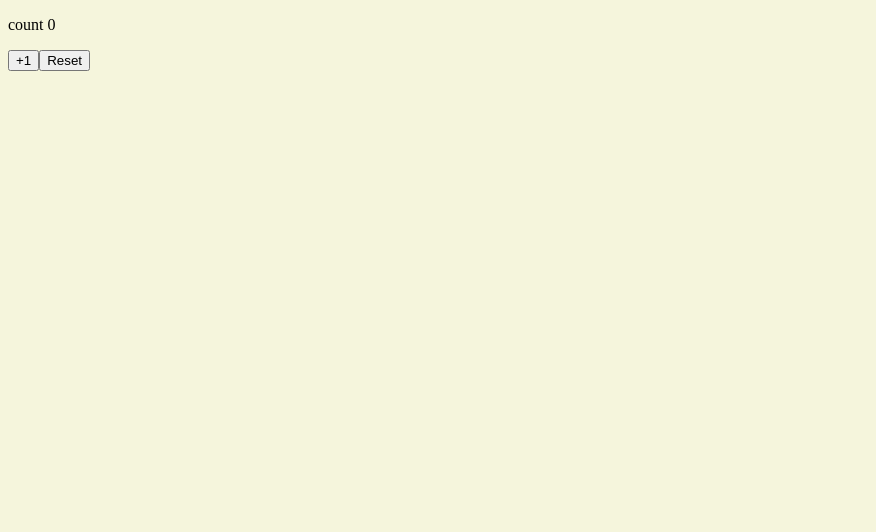
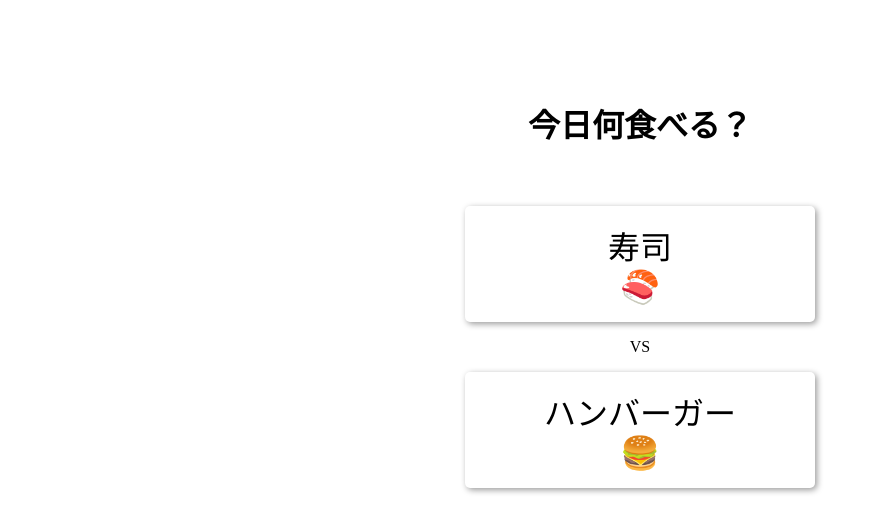
Before and after one commit to kadokichi/vue-lesson, a Vue app in the folder vue-lesson/: page / in a window 1280 px wide. Shown: the top 532 px of the page, without its empty margins (0-876 px from the left). Built offline with nearby package versions, Linux system fonts and the light colour scheme.

Commit message:
FoodChoiseApp

```diff
--- a/vue-lesson/src/App.vue
+++ b/vue-lesson/src/App.vue
@@ -1,18 +1,48 @@
 <script setup>
-  import { ref } from 'vue'
-  //import CountUp from './components/CountUp.vue';
-  //import BaseButton from './components/BaseButton.vue';
-  //import ShowCount from './components/ShowCount.vue';
-  import ResetButton from './components/ResetButton.vue';
-  const count = ref(0)
+  import { ref } from 'vue';
+  import FoodCard from './components/FoodCard.vue';
+  const foods = ref([
+    {name: '寿司', emoji: '🍣'},
+    {name: 'ハンバーガー', emoji: '🍔'},
+    {name: 'ラーメン', emoji: '🍜'},
+    {name: '焼肉', emoji: '🍖'},
+    {name: 'ピザ', emoji: '🍕'}
+    ])
+  const pickedFoodIndex = ref(0)
+  const newFoodIndex = ref(1)
+  function pickFood(index) {
+    pickedFoodIndex.value = index
+    newFoodIndex.value++
+  }
 </script>
 
 <template>
-  <p>count {{ count }}</p>
-  <button @click="count++">+1</button>
-  <ResetButton @reset-count="count = $event"/>
+  <main>
+    <h1 class="title">今日何食べる？</h1>
+    <FoodCard
+      :name="foods[pickedFoodIndex].name"
+      :emoji="foods[pickedFoodIndex].emoji"
+      @click="pickFood(pickedFoodIndex)"
+    />
+    <template v-if="newFoodIndex < foods.length">
+      <p>VS</p>
+      <FoodCard
+        :name="foods[newFoodIndex].name"
+        :emoji="foods[newFoodIndex].emoji"
+        @click="pickFood(newFoodIndex)"
+      />
+    </template>
+  </main>
 </template>
 
-<style>
+<style scoped>
+  main {
+    width: 350px;
+    margin: 100px auto;
+    text-align: center;
+  }
 
+  .title {
+    margin-bottom: 60px;
+  }
 </style>
--- a/vue-lesson/src/assets/main.css
+++ b/vue-lesson/src/assets/main.css
@@ -1,7 +1,7 @@
-body {
+/* body {
   background-color: beige;
 }
 
 .red {
   color: red;
-}
+} */
--- /dev/null
+++ b/vue-lesson/src/components/FoodCard.vue
@@ -0,0 +1,28 @@
+<script setup>
+  defineProps({
+    name: {
+      type: String,
+      required: true
+    },
+    emoji: {
+      type: String,
+      required: true
+    }
+  })
+</script>
+<template>
+  <div class="card">
+    <div>{{ name }}</div>
+    <div>{{ emoji }}</div>
+  </div>
+</template>
+
+<style scoped>
+  .card {
+    box-shadow: 2px 2px 6px rgba(0, 0, 0, 0.4);
+    border-radius: 5px;
+    font-size: 2rem;
+    padding: 16px;
+    cursor: pointer;
+  }
+</style>
```
